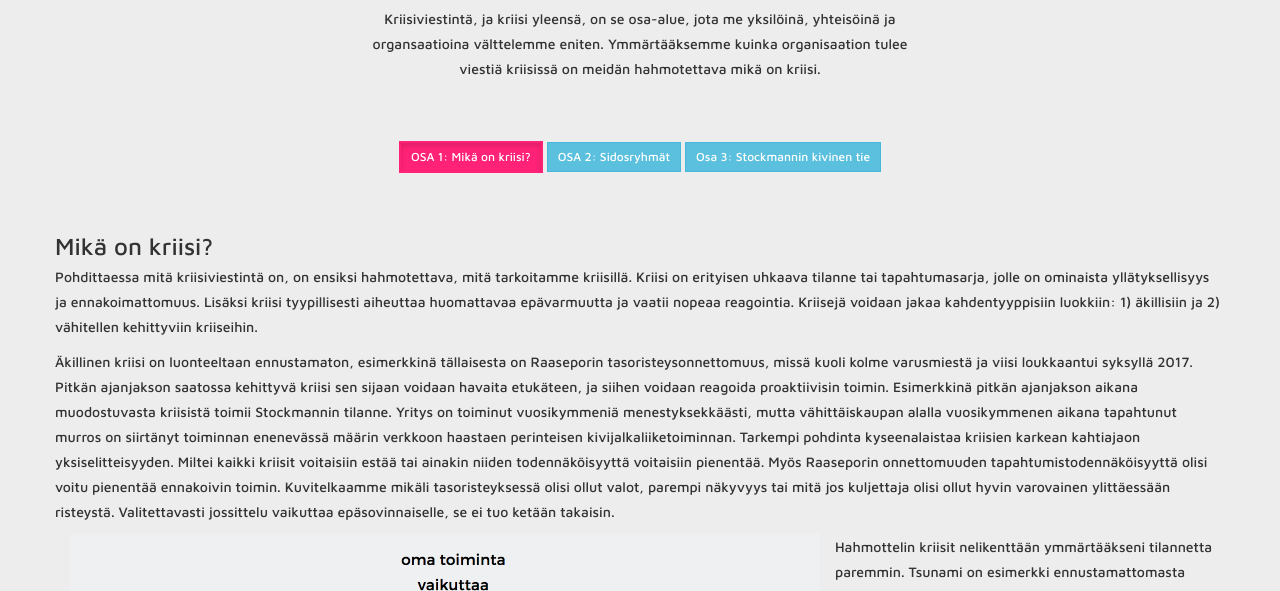
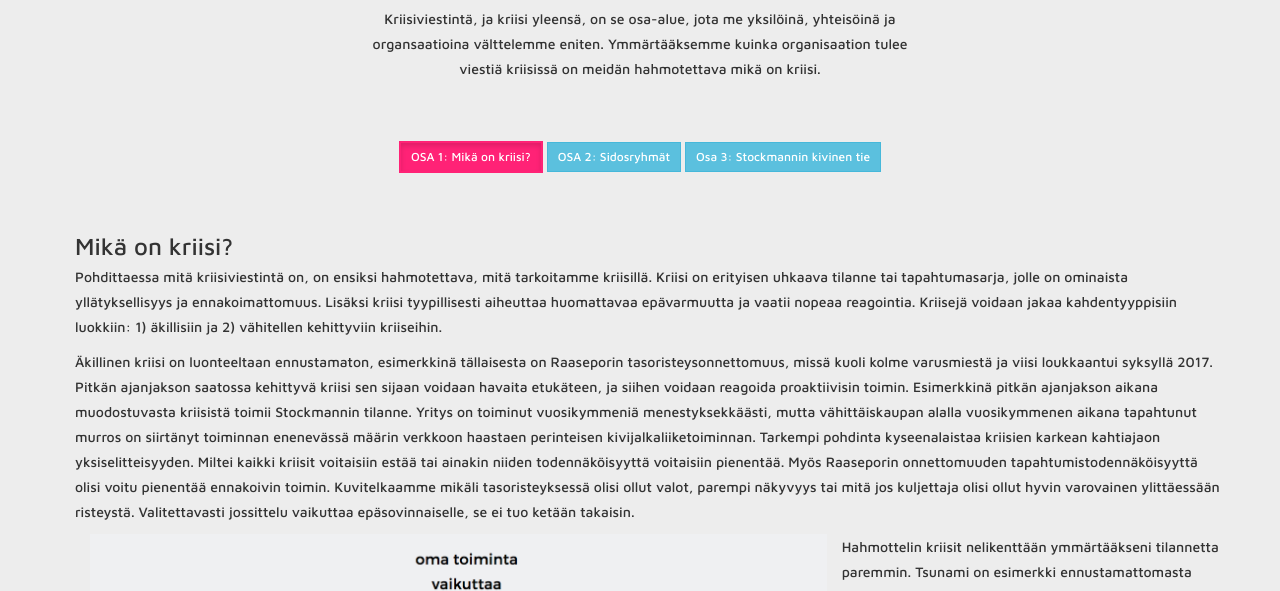
Before and after one commit to piitulainen/hannele, a plain HTML site: page osa1.html in a window 1280 px wide. Shown: the part 157-748 px from the top of the page. Drawn offline with Linux system fonts and the light colour scheme.

Commit message:
vasen margin lisätty

```diff
--- a/osa1.html
+++ b/osa1.html
@@ -75,7 +75,7 @@
                 <div class="col-md-12 col-sm-12">
                 	<div class="row text-left">
                     	<div class="media">
-                        	<div class="media-body">
+                        	<div class="media-body" style="padding-left:20px;">
                             	<h3 class="media-heading">Mikä on kriisi?</h3>
                             	<p>Pohdittaessa mitä kriisiviestintä on, on ensiksi hahmotettava, mitä tarkoitamme kriisillä. Kriisi on erityisen uhkaava tilanne tai tapahtumasarja, jolle on ominaista yllätyksellisyys ja ennakoimattomuus. Lisäksi kriisi tyypillisesti aiheuttaa huomattavaa epävarmuutta ja vaatii nopeaa reagointia. Kriisejä voidaan jakaa kahdentyyppisiin luokkiin: 1) äkillisiin ja 2) vähitellen kehittyviin kriiseihin. </p>
                             	<p>Äkillinen kriisi on luonteeltaan ennustamaton, esimerkkinä tällaisesta on Raaseporin tasoristeysonnettomuus, missä kuoli kolme varusmiestä ja viisi loukkaantui syksyllä 2017. Pitkän ajanjakson saatossa kehittyvä kriisi sen sijaan voidaan havaita etukäteen, ja siihen voidaan reagoida proaktiivisin toimin. Esimerkkinä pitkän ajanjakson aikana muodostuvasta kriisistä toimii Stockmannin tilanne. Yritys on toiminut vuosikymmeniä menestyksekkäästi, mutta vähittäiskaupan alalla vuosikymmenen aikana tapahtunut murros on siirtänyt toiminnan enenevässä määrin verkkoon haastaen perinteisen kivijalkaliiketoiminnan. Tarkempi pohdinta kyseenalaistaa kriisien karkean kahtiajaon yksiselitteisyyden. Miltei kaikki kriisit voitaisiin estää tai ainakin niiden todennäköisyyttä voitaisiin pienentää. Myös Raaseporin onnettomuuden tapahtumistodennäköisyyttä olisi voitu pienentää ennakoivin toimin. Kuvitelkaamme mikäli tasoristeyksessä olisi ollut valot, parempi näkyvyys tai mitä jos kuljettaja olisi ollut hyvin varovainen ylittäessään risteystä. Valitettavasti jossittelu vaikuttaa epäsovinnaiselle, se ei tuo ketään takaisin.</p>
```
Also changed, not shown: osa2.html (+1 -1 lines), osa3.html (+1 -1 lines), poliisi_osa1.html (+1 -1 lines).
